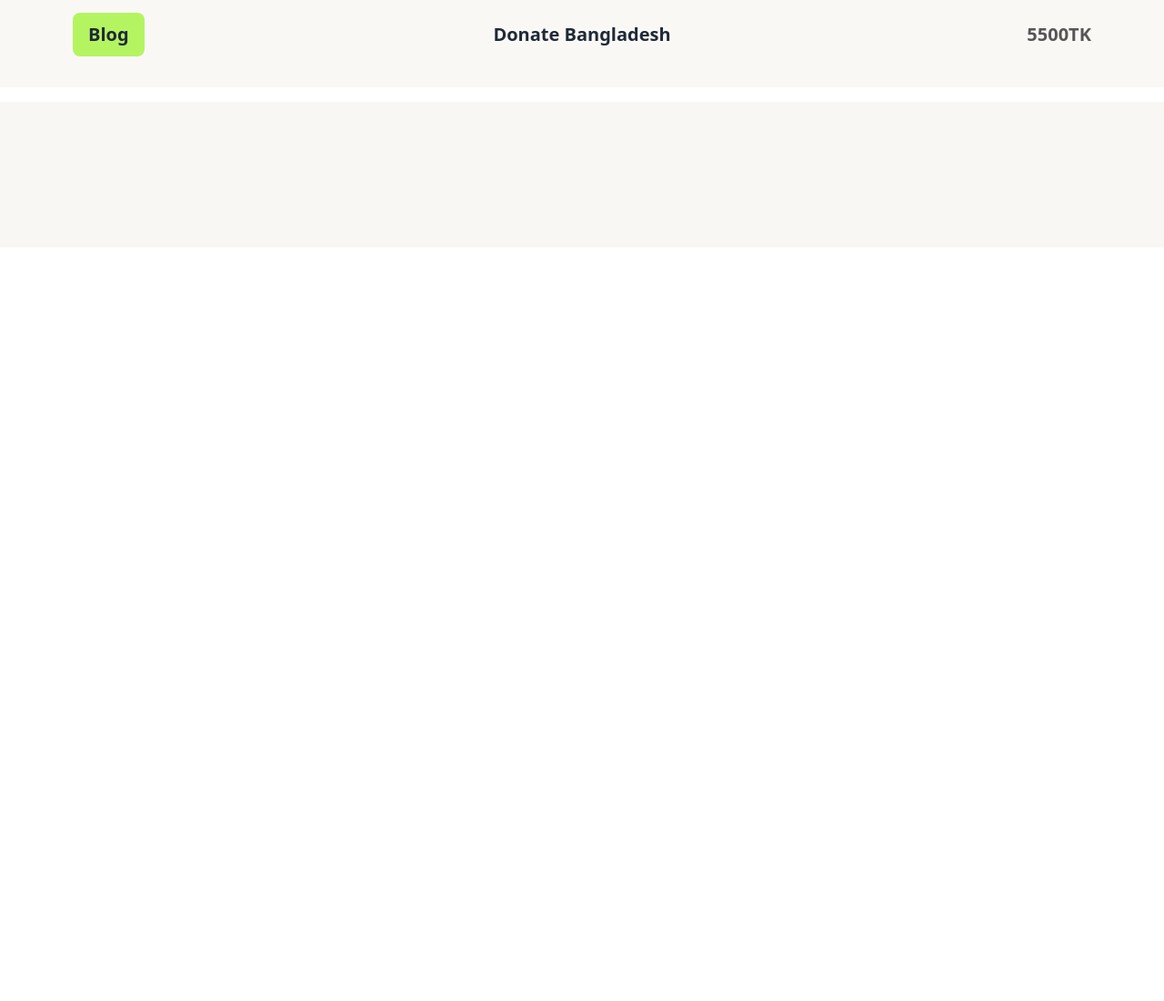
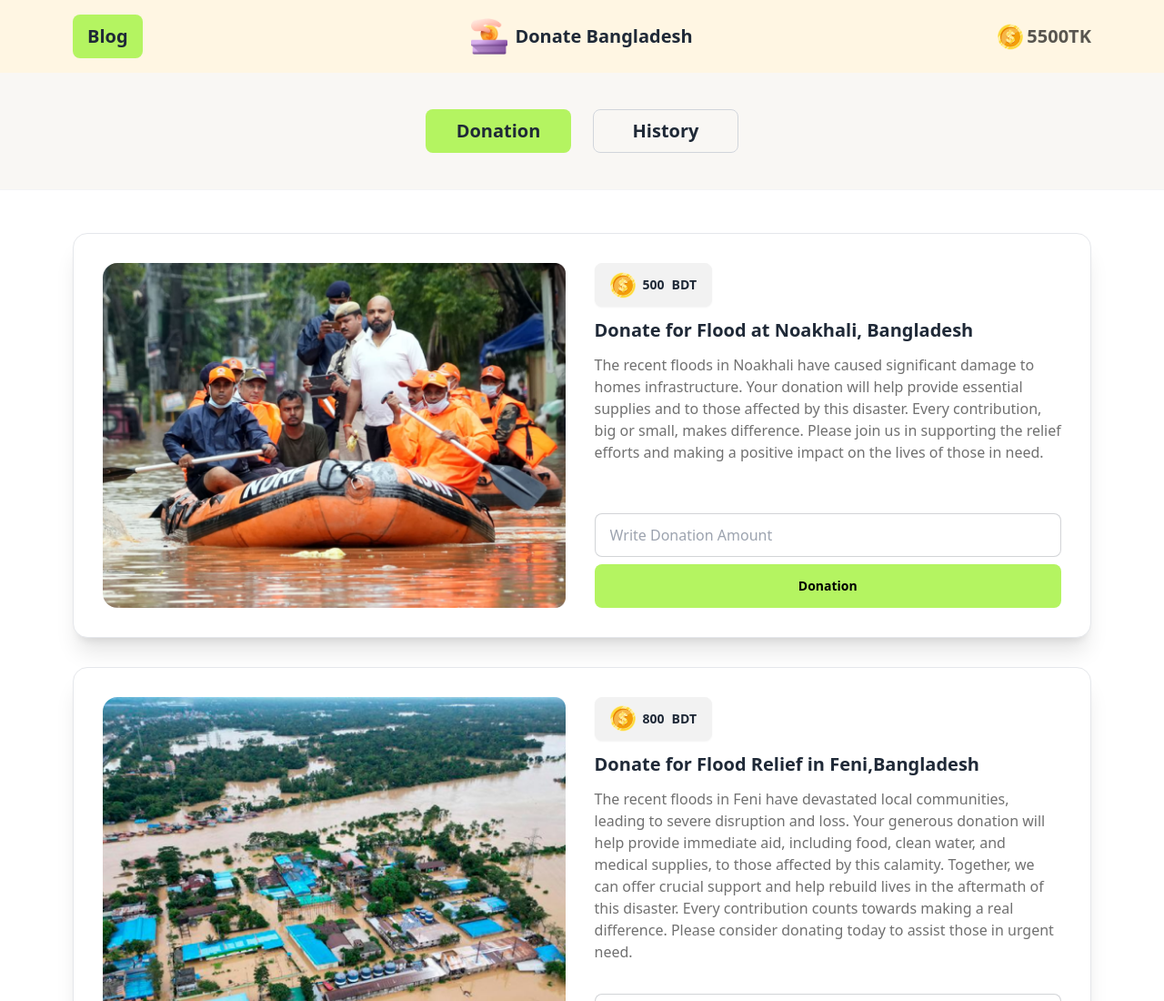
Before and after one commit to arfanur04/m29a5-donate-bangladesh, a plain HTML site: page index.html in a window 1280 px wide. Shown: the top 1100 px of the page at 91% size. Before the commit the page ends 800 px from the top, so only its background shows below. Drawn offline with nearby package versions, Linux system fonts and the light colour scheme.

Commit message:
Donation layout added

```diff
--- a/index.html
+++ b/index.html
@@ -33,10 +33,13 @@
 		</script>
 	</head>
 	<body>
-		<header class="bg-[#F9F7F3] pb-5 bg-opacity-80 fixed top-0 w-full">
-			<navbar class="max-w-6xl px-4 mx-auto navbar">
+		<header class="fixed top-0 z-50 w-full border-b border-gray-100">
+			<!--: navbar -->
+			<nav class="bg-[#fff5e0] bg-opacity-90">
+				<div class="max-w-6xl px-4 mx-auto navbar">
 					<div class="hidden navbar-start lg:flex">
-					<a class="text-xl font-semibold btn btn-ghost bg-donatePrimaryColor"
+						<a
+							class="text-xl font-semibold border-none btn btn-ghost bg-donatePrimaryColor"
 							>Blog</a
 						>
 					</div>
@@ -68,24 +71,200 @@
 							>
 								<li>
 									<a
-									class="text-xl font-semibold btn btn-ghost bg-donatePrimaryColor"
+										class="text-xl font-semibold border-none btn btn-ghost bg-donatePrimaryColor"
 										>Blog</a
 									>
 								</li>
 							</ul>
 						</div>
 						<ul class="px-1 menu menu-horizontal">
-						<li class="text-xl font-semibold"><a>Donate Bangladesh</a></li>
+							<li>
+								<a
+									class="text-lg font-semibold border-none lg:text-xl btn btn-ghost"
+								>
+									<img
+										src="/assets/logo.png"
+										class="w-10"
+										alt=""
+									/>
+									<span>Donate Bangladesh</span>
+								</a>
+							</li>
 						</ul>
 					</div>
 					<div class="navbar-end">
-					<p class="text-xl font-semibold text-[#111111B3]">
+						<img
+							src="/assets/coin.png"
+							class="mr-1"
+							alt=""
+						/>
+						<p class="lg:text-xl font-semibold text-lg text-[#111111B3]">
 							<span>5500</span>TK
 						</p>
 					</div>
-			</navbar>
+				</div>
+			</nav>
+			<!--: functionality button section -->
+			<section
+				class="flex justify-center gap-6 py-10 bg-opacity-90 bg-[#F9F7F3]"
+			>
+				<button
+					class="w-40 text-xl font-semibold border-gray-300 border-none btn btn-ghost bg-donatePrimaryColor"
+				>
+					Donation
+				</button>
+				<button
+					class="w-40 text-xl font-semibold border-gray-300 btn btn-ghost"
+				>
+					History
+				</button>
+			</section>
 		</header>
-		<main class="max-w-6xl px-4 mx-auto mt-28"></main>
+		<main class="max-w-6xl px-4 mx-auto mt-64 mb-20">
+			<!--: donation container section -->
+			<section class="space-y-8">
+				<!-- first card -->
+				<div class="gap-8 p-8 border shadow-xl card lg:card-side bg-base-100">
+					<figure>
+						<img
+							class=""
+							src="/assets/noakhali.png"
+							alt="Album"
+						/>
+					</figure>
+					<div class="p-0 space-y-1 lg:w-1/2 card-body">
+						<button class="w-fit btn">
+							<img
+								src="/assets/coin.png"
+								alt=""
+							/>
+							<span>500</span>
+							BDT
+						</button>
+						<h2 class="text-xl font-semibold card-title">
+							Donate for Flood at Noakhali, Bangladesh
+						</h2>
+						<p class="text-[#11111199]">
+							The recent floods in Noakhali have caused significant damage to
+							homes infrastructure. Your donation will help provide essential
+							supplies and to those affected by this disaster. Every
+							contribution, big or small, makes difference. Please join us in
+							supporting the relief efforts and making a positive impact on the
+							lives of those in need.
+						</p>
+
+						<div class="card-actions">
+							<input
+								type="text"
+								class="w-full input input-bordered"
+								id=""
+								placeholder="Write Donation Amount"
+							/>
+							<button
+								class="w-full text-black border-none btn bg-donatePrimaryColor btn-ghost"
+							>
+								Donation
+							</button>
+						</div>
+					</div>
+				</div>
+				<!-- second card -->
+				<div class="gap-8 p-8 border shadow-xl card lg:card-side bg-base-100">
+					<figure>
+						<img
+							class=""
+							src="/assets/feni.png"
+							alt="Album"
+						/>
+					</figure>
+					<div class="p-0 space-y-1 lg:w-1/2 card-body">
+						<button class="w-fit btn">
+							<img
+								src="/assets/coin.png"
+								alt=""
+							/>
+							<span>800</span>
+							BDT
+						</button>
+						<h2 class="text-xl font-semibold card-title">
+							Donate for Flood Relief in Feni,Bangladesh
+						</h2>
+						<p class="text-[#11111199]">
+							The recent floods in Feni have devastated local communities,
+							leading to severe disruption and loss. Your generous donation will
+							help provide immediate aid, including food, clean water, and
+							medical supplies, to those affected by this calamity. Together, we
+							can offer crucial support and help rebuild lives in the aftermath
+							of this disaster. Every contribution counts towards making a real
+							difference. Please consider donating today to assist those in
+							urgent need.
+						</p>
+
+						<div class="card-actions">
+							<input
+								type="text"
+								class="w-full input input-bordered"
+								id=""
+								placeholder="Write Donation Amount"
+							/>
+							<button
+								class="w-full text-black border-none btn bg-donatePrimaryColor btn-ghost"
+							>
+								Donation
+							</button>
+						</div>
+					</div>
+				</div>
+				<!-- third card -->
+				<div class="gap-8 p-8 border shadow-xl card lg:card-side bg-base-100">
+					<figure>
+						<img
+							class=""
+							src="/assets/quota-protest.png"
+							alt="Album"
+						/>
+					</figure>
+					<div class="p-0 space-y-1 lg:w-1/2 card-body">
+						<button class="w-fit btn">
+							<img
+								src="/assets/coin.png"
+								alt=""
+							/>
+							<span>1200</span>
+							BDT
+						</button>
+						<h2 class="text-xl font-semibold card-title">
+							Aid for Injured in the Quota Movement
+						</h2>
+						<p class="text-[#11111199]">
+							The recent Quota movement has resulted in numerous injuries and
+							significant hardship for many individuals. Your support is crucial
+							in providing medical assistance, rehabilitation, and necessary
+							supplies to those affected. By contributing, you help ensure that
+							injured individuals receive the care and support they need during
+							this challenging time. Every donation plays a vital role in
+							alleviating their suffering and aiding in their recovery. Please
+							consider making a donation to support these brave individuals in
+							their time of need.
+						</p>
+
+						<div class="card-actions">
+							<input
+								type="text"
+								class="w-full input input-bordered"
+								id=""
+								placeholder="Write Donation Amount"
+							/>
+							<button
+								class="w-full text-black border-none btn bg-donatePrimaryColor btn-ghost"
+							>
+								Donation
+							</button>
+						</div>
+					</div>
+				</div>
+			</section>
+		</main>
 		<footer class="bg-[#F9F7F3] py-20 mt-2"></footer>
 	</body>
 </html>
```
Lines whose indentation alone changed are shown as unchanged.
